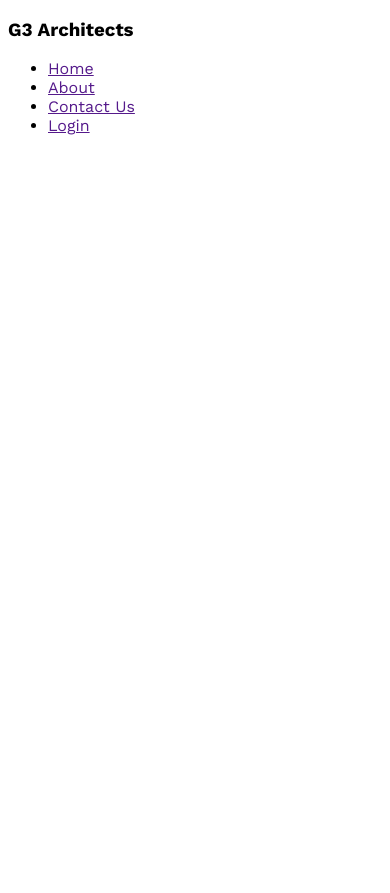
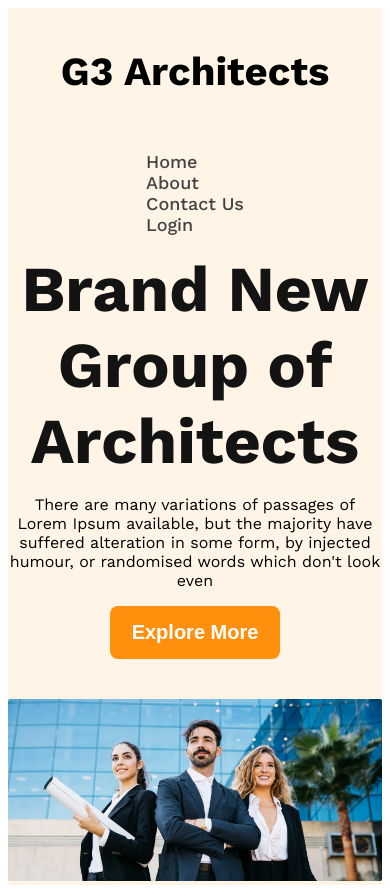
Before and after one commit to sirazulislam3734/g3-architects-website, a plain HTML site: page index.html in a window 390 px wide. Before the commit the page ends 844 px from the top, so only its background shows below. Drawn offline with nearby package versions, Linux system fonts and the light colour scheme.

Commit message:
added section and media query update banner

```diff
--- a/index.html
+++ b/index.html
@@ -8,16 +8,28 @@
 
 </head>
 <body class="font">
-    <header>
+    <header class="bg-color">
          <nav class="navbar">
             <h3 class="brand">G3 Architects</h3>
-            <ul>
+            <ul class="nav-items">
                 <li><a href="">Home</a></li>
                 <li><a href="">About</a></li>
                 <li><a href="">Contact Us</a></li>
                 <li><a href="">Login</a></li>
             </ul>
          </nav>
+         <section class="banner">
+             <div class="banner-container">
+                <h1 class="banner-title dark1">Brand New <br>
+                    Group of Architects
+                    </h1>
+                 <p class="banner-description">There are many variations of passages of Lorem Ipsum available, but the majority have suffered alteration in some form, by injected humour, or randomised words which don't look even</p>
+                 <button class="btn-primary">Explore More</button>
+             </div>
+             <div class="banner-image">
+                <img src="./images/banner.png" alt="">
+             </div>
+         </section>
     </header>
     <main>
 
--- a/styles/g3-architects.css
+++ b/styles/g3-architects.css
@@ -1,9 +1,90 @@
 @import url('https://fonts.googleapis.com/css2?family=Work+Sans:ital,wght@0,100..900;1,100..900&display=swap');
 /* font-family: "Work Sans", sans-serif; */
 
+/* share styles */
 .font{
     font-family: "Work Sans", sans-serif;
     font-optical-sizing: auto;
     font-weight:400;
     font-style: normal;
   }
+  .btn-primary{
+    color: rgb(255, 255, 255);
+    border-radius: 8px;
+    padding: 15px 22px;
+    font-size: 1.25rem;
+    font-weight: 600;
+    border: 0;
+    background: rgb(255, 144, 14);
+  }
+  .bg-color{
+    background: rgba(255, 144, 14, 0.1);
+  }
+  .flex{
+    display: flex;
+  }
+  .dark1{
+    color: rgb(19, 19, 19);
+  }
+  .dark2{
+    color: rgb(66, 66, 66);
+  }
+  .dark3{
+   color:rgb(114, 114, 114);
+  }
+  /* header styles */
+
+
+
+  /* navbar styles */
+  .navbar{
+    display: flex;
+    align-items: center;
+    justify-content: space-between;
+  }
+  .brand{
+    font-weight: 700;
+    font-size: 2.5rem;
+  }
+  .nav-items{
+    display: flex;
+  }
+  .nav-items li{
+    list-style: none;
+    margin-right: 40px;
+  }
+  .nav-items li a{
+    text-decoration: none;
+    font-size: 18px;
+    font-weight: 500;
+    color: rgb(66, 66, 66);
+  }
+
+  .navbar, .banner{
+    max-width: 1440px;
+    margin: 0 auto;
+  }
+
+  /* banner styles */
+  .banner-container{
+    text-align: center;
+    max-width: 850px;
+    margin: 0 auto;
+    margin-bottom: 40px;
+  }
+  .banner-title{
+    font-size: 4rem;
+    font-weight: 700;
+    margin: 0;
+  }
+  .banner-image img{
+    width: 100%;
+  }
+
+  /* responsive media query */
+  @media screen and (max-width:576px) {
+    .navbar,
+    .nav-items{
+        flex-direction: column;
+    }
+  }
```
